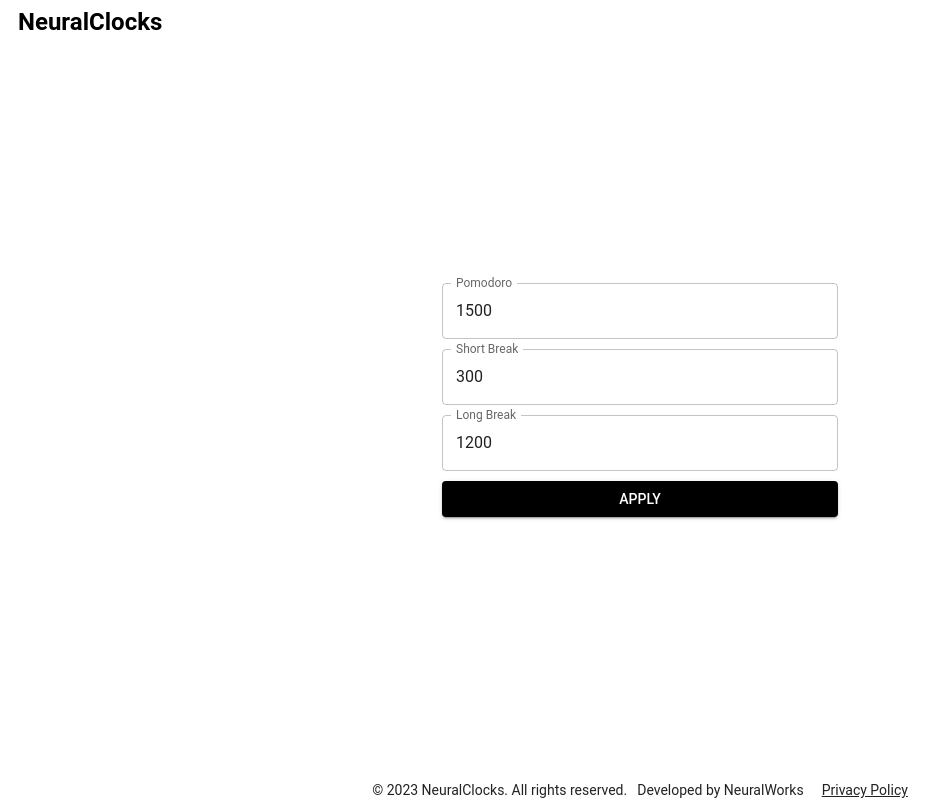
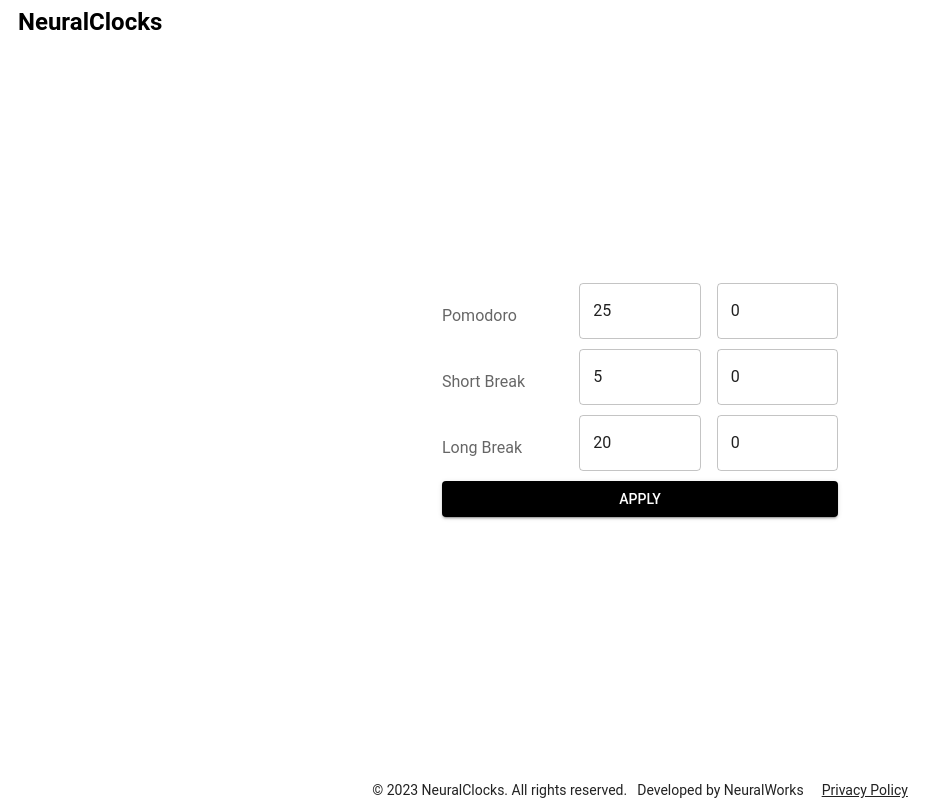
Before and after one commit to SebaaAguilera/pomodoro, a Next.js app: page /pomodoro in a window 1280 px wide. Both pictures are taken after a click on the button 812 px from the left and 211 px from the top of the page. Shown: the whole page, without its empty margins (0-951 px from the left). Built offline with nearby package versions, Linux system fonts and the light colour scheme.

Commit message:
fix + ref: Time settings approach

```diff
--- /dev/null
+++ b/src/components/TimerSettings/TimeField.js
@@ -0,0 +1,62 @@
+import { useState, useEffect } from 'react'
+import Box from '@mui/material/Box'
+import InputLabel from '@mui/material/InputLabel';
+import TextField from '@mui/material/TextField'
+import { getMinutes, getSecondsRest } from '@/utils/time'
+
+/**
+ * TimeField component represents a controlled time input field.
+ * @component
+ */
+const TimeField = ({ label, value, onChange }) => {
+
+  const [minutes, setMinutes] = useState(getMinutes(value))
+  const [seconds, setSeconds] = useState(getSecondsRest(value))
+
+  useEffect(() => {
+    setMinutes(getMinutes(value))
+    setSeconds(getSecondsRest(value))
+  }, [value])
+
+  const handleMinutesChange = (e) => {
+    const newMinutes = parseInt(e.target.value) || 0;
+    setMinutes(newMinutes);
+    onChange(newMinutes * 60 + seconds);
+  };
+
+  const handleSecondsChange = (e) => {
+    const newSeconds = parseInt(e.target.value) || 0;
+    setSeconds(newSeconds);
+    onChange(minutes * 60 + newSeconds);
+  };
+
+  return (
+    <Box display="flex" alignItems="center" sx={{ gap: 2 }}>
+      <Box sx={{ flex: 1 }}>
+        <InputLabel>{label}</InputLabel>
+      </Box>
+      <Box sx={{ flex: 1 }}>
+        <TextField
+          type="number"
+          fullWidth
+          sx={{ marginBottom: '10px' }}
+          value={minutes}
+          onChange={handleMinutesChange}
+          inputProps={{ min: 0 }}
+        />
+      </Box>
+      <Box sx={{ flex: 1 }}>
+        <TextField
+          type="number"
+          fullWidth
+          sx={{ marginBottom: '10px' }}
+          value={seconds}
+          onChange={handleSecondsChange}
+          inputProps={{ min: 0, max: 59 }}
+        />
+      </Box>
+    </Box>
+  )
+}
+
+export default TimeField
--- a/src/components/TimerSettings/index.js
+++ b/src/components/TimerSettings/index.js
@@ -1,7 +1,7 @@
-import { useRef } from 'react'
+import { useState } from 'react'
 import Box from '@mui/material/Box'
 import Button from '@mui/material/Button'
-import TextField from '@mui/material/TextField'
+import TimeField from './TimeField'
 
 /**
  *
@@ -9,17 +9,18 @@ import TextField from '@mui/material/TextField'
  * @component
  */
 const TimerSettings = ({ timersSeconds, setTimersSeconds, hideSettings }) => {
-  const pomodoroRef = useRef(null)
-  const shortBreakRef = useRef(null)
-  const longBreakRef = useRef(null)
+
+  const [pomodoroSeconds, setPomodoroSeconds] = useState(timersSeconds.POMODORO)
+  const [shortBreakSeconds, setShortBreakSeconds] = useState(timersSeconds.SHORT_BREAK)
+  const [longBreakSeconds, setLongBreakSeconds] = useState(timersSeconds.LONG_BREAK)
 
   const onSubmit = (e) => {
     e.preventDefault()
 
     setTimersSeconds({
-      POMODORO: parseInt(pomodoroRef.current.value),
-      SHORT_BREAK: parseInt(shortBreakRef.current.value),
-      LONG_BREAK: parseInt(longBreakRef.current.value)
+      POMODORO: parseInt(pomodoroSeconds),
+      SHORT_BREAK: parseInt(shortBreakSeconds),
+      LONG_BREAK: parseInt(longBreakSeconds)
     })
 
     hideSettings()
@@ -32,33 +33,22 @@ const TimerSettings = ({ timersSeconds, setTimersSeconds, hideSettings }) => {
       autoComplete="off"
       onSubmit={onSubmit}
     >
-      <TextField
-        inputRef={pomodoroRef}
+      <TimeField
         label="Pomodoro"
-        fullWidth
-        sx={{ marginBottom: '10px' }}
-        type="number"
-        defaultValue={timersSeconds.POMODORO}
-        inputProps={{ min: 1 }}
+        value={timersSeconds.POMODORO}
+        onChange={(value) => setPomodoroSeconds(value)}
       />
-      <TextField
-        inputRef={shortBreakRef}
+      <TimeField
         label="Short Break"
-        fullWidth
-        sx={{ marginBottom: '10px' }}
-        type="number"
-        defaultValue={timersSeconds.SHORT_BREAK}
-        inputProps={{ min: 1 }}
+        value={timersSeconds.SHORT_BREAK}
+        onChange={(value) => setShortBreakSeconds(value)}
       />
-      <TextField
-        inputRef={longBreakRef}
+      <TimeField
         label="Long Break"
-        fullWidth
-        sx={{ marginBottom: '10px' }}
-        type="number"
-        defaultValue={timersSeconds.LONG_BREAK}
-        inputProps={{ min: 1 }}
+        value={timersSeconds.LONG_BREAK}
+        onChange={(value) => setLongBreakSeconds(value)}
       />
+
       <Button variant="contained" type="submit" fullWidth> Apply </Button>
     </Box>
   )
--- a/src/pages/pomodoro.js
+++ b/src/pages/pomodoro.js
@@ -44,7 +44,7 @@ export default function Pomodoro() {
         />
         :
         <>
-          <div style={{ display: 'flex', justifyContent: 'space-between', alignItems: 'center' }}>
+          <div style={{ display: 'flex', justifyContent: 'space-between', alignItems: 'center', marginBottom: 20 }}>
             <Typography
               variant="h5"
               fontWeight={700}
--- a/src/utils/theme.js
+++ b/src/utils/theme.js
@@ -1,5 +1,6 @@
 import { createTheme } from '@mui/material'
 
+// default theme
 export const defaultTheme = createTheme({
   typography: {
     fontFamily: 'Roboto, sans-serif'
--- a/src/utils/time.js
+++ b/src/utils/time.js
@@ -1,8 +1,8 @@
-const getMinutes = (seconds) => {
+export const getMinutes = (seconds) => {
   return Math.floor(seconds / 60)
 }
 
-const getSecondsRest = (seconds) => {
+export const getSecondsRest = (seconds) => {
   return seconds % 60
 }
 
```
